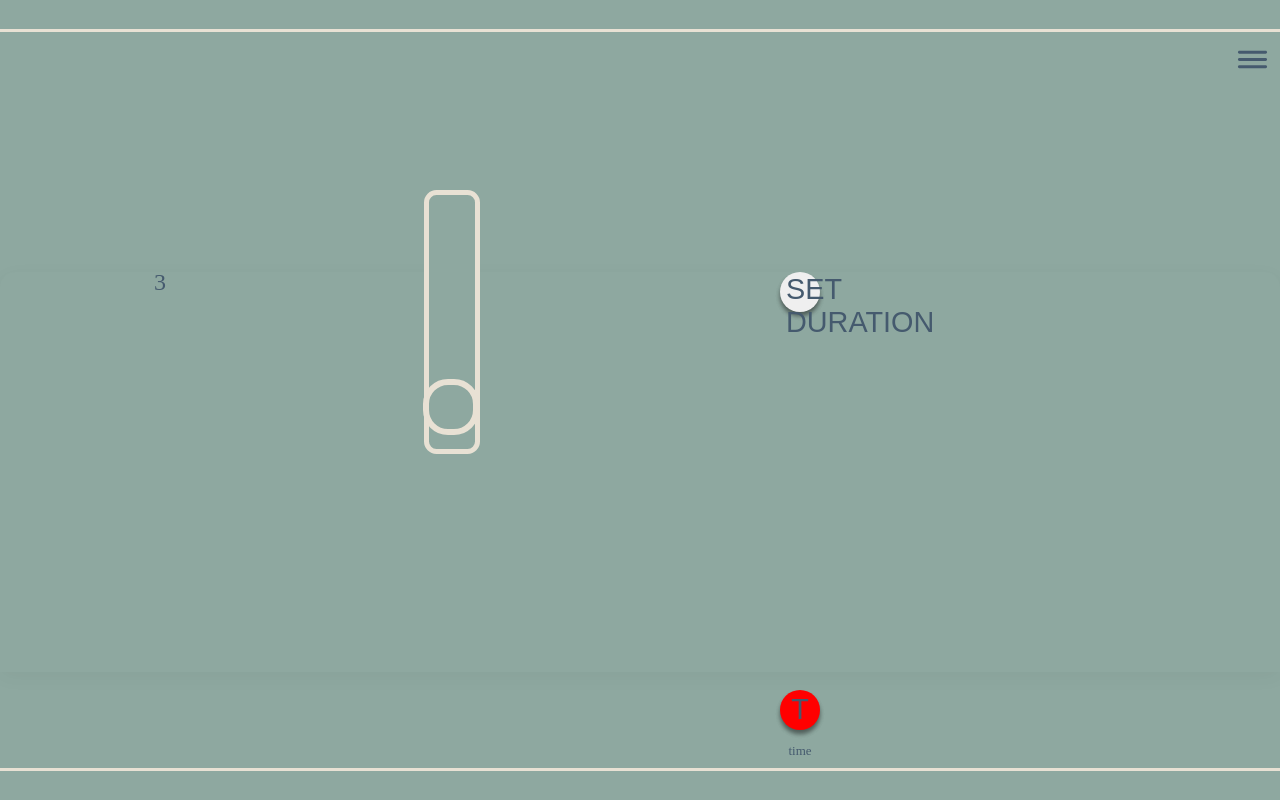
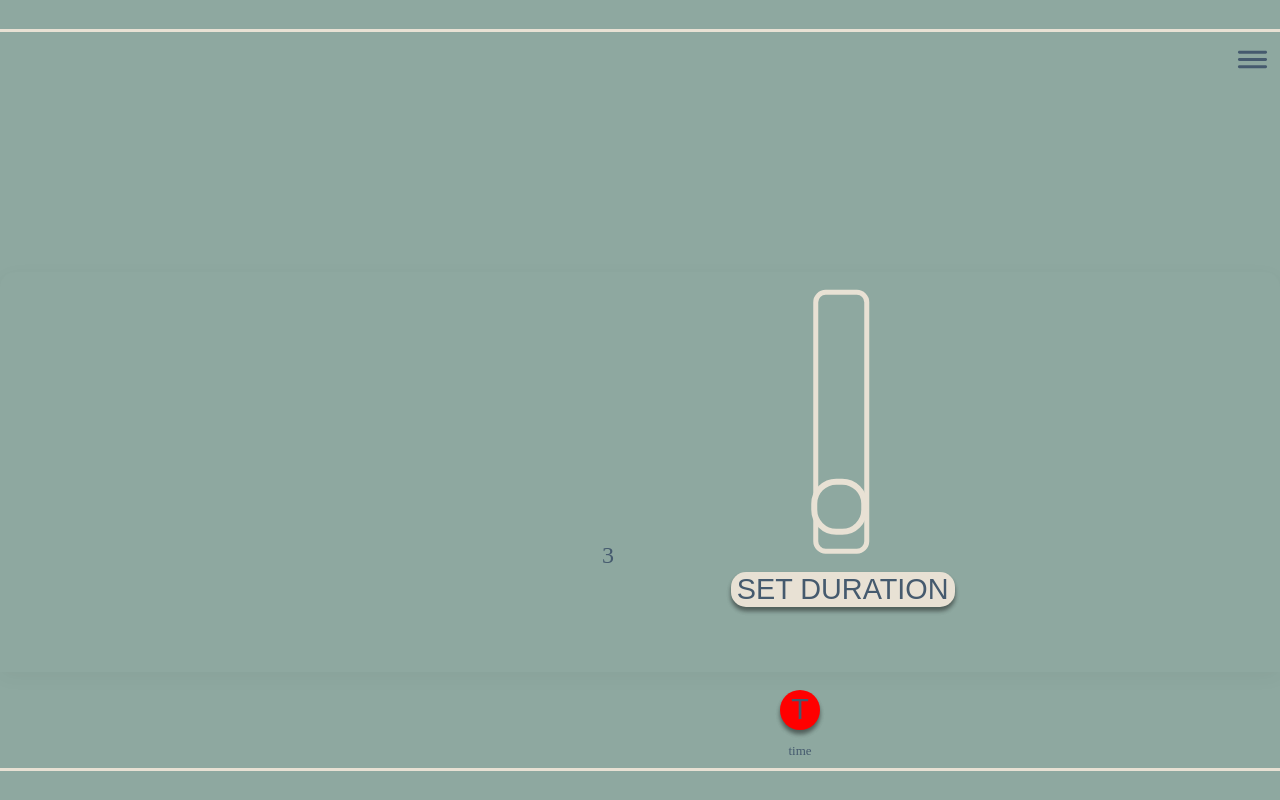
Before and after one commit to olgaTheCreator/inhale, a React (Create React App) app: page / in a window 1280 px wide. Both pictures are taken after a click on the element "T time". Built offline with nearby package versions, Linux system fonts and the light colour scheme.

Commit message:
time module style improved

```diff
--- a/public/index.html
+++ b/public/index.html
@@ -6,8 +6,8 @@
     <meta name="viewport" content="width=device-width, initial-scale=1" />
     <meta name="theme-color" content="#000000" />
     <meta
-      name="description"
-      content="Web site created using create-react-app"
+      name="breathing app"
+      content="our app will help you to have calm, happy life"
     />
     <link rel="apple-touch-icon" href="%PUBLIC_URL%/logo192.png" />
     <!--
--- a/src/components/TimeModal.js
+++ b/src/components/TimeModal.js
@@ -22,7 +22,7 @@ export const TimeModal = ({ setTimeOpen, durationOfSession, setDuration }) => {
             />
           </div>
           <div className="buble">{durationOfSession}</div>
-          <div>
+          <div className="set-duration-button">
             <button onClick={() => setTimeOpen(false)}>SET DURATION</button>
           </div>
         </div>
--- a/src/components/timeModalStyle.css
+++ b/src/components/timeModalStyle.css
@@ -1,23 +1,3 @@
-.slider-parent {
-  position: relative;
-  grid-row: 1 / 2;
-  transform: rotate(270deg);
-  -moz-transform: rotate(270deg);
-  grid-column: 2/3;
-  display: flex;
-  justify-content: space-between;
-  font-size: 20px;
-  color: #455a6e;
-
-  width: calc(var(--vh, 1vh) * 33);
-}
-
-.buble {
-  position: relative;
-  grid-row: 1 / 2;
-  grid-column: 1/2;
-}
-
 .time-modal {
   width: 100vw;
   height: calc(var(--vh, 1vh) * 50);
@@ -29,8 +9,39 @@
   box-shadow: 0 5px 20px 0 rgba(0, 0, 0, 0.04);
   display: grid;
   grid-template-rows: 25% 25% 25% 25%;
-  grid-template-columns: 25% 25% 25% 25%;
+  grid-template-columns: 1fr 1fr calc(var(--vh, 1vh) * 8) 1fr;
   color: #455a6e;
+}
+.set-duration-button {
+  grid-row: 4/5;
+  grid-column: 2/5;
+}
+.set-duration-button button {
+  background: #e8e1d4;
+  display: inline-block;
+  border-radius: 15px;
+  width: fit-content;
+  height: fit-content;
+}
+
+.slider-parent {
+  justify-self: center;
+  align-self: center;
+  position: relative;
+  grid-row: 2 / 3;
+  transform: rotate(270deg);
+  -moz-transform: rotate(270deg);
+  grid-column: 3/4;
+  color: #455a6e;
+
+  width: calc(var(--vh, 1vh) * 33);
+}
+
+.buble {
+  position: relative;
+  align-self: end;
+  grid-row: 1 / 4;
+  grid-column: 2/3;
 }
 
 input[type="range"] {
```
